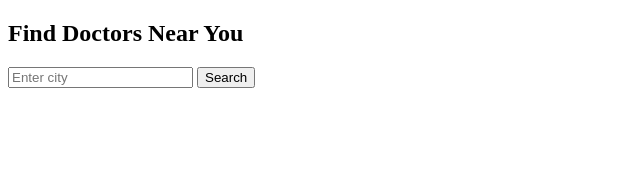
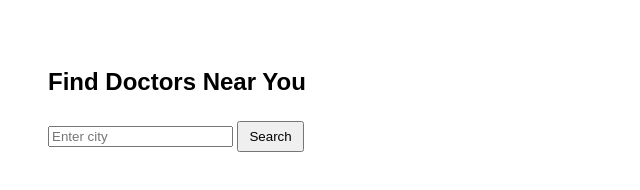
Before and after one commit to aarushiie/zocdoc-2.0, a website: page public/index.html in a window 1280 px wide. Shown: the whole page, without its empty margins (0-640 px from the left). Drawn offline with Linux system fonts and the light colour scheme.

Commit message:
Update style.css

```diff
--- a/public/style.css
+++ b/public/style.css
@@ -1 +1,8 @@
-bashhhhhhhhhhhhhh
+body {
+  font-family: Arial;
+  padding: 40px;
+}
+button {
+  padding: 6px 10px;
+  margin-top: 5px;
+}
```
